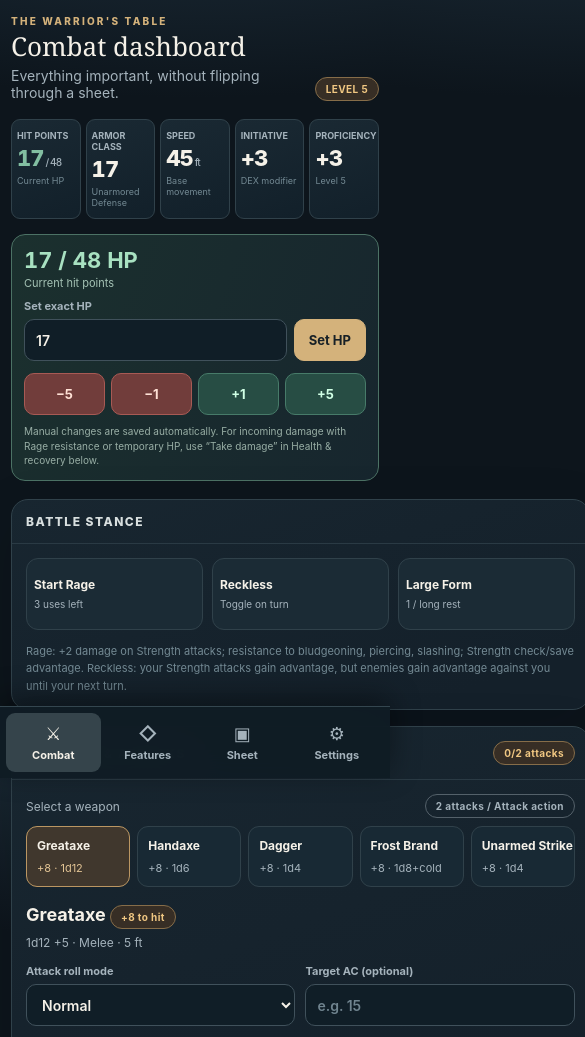
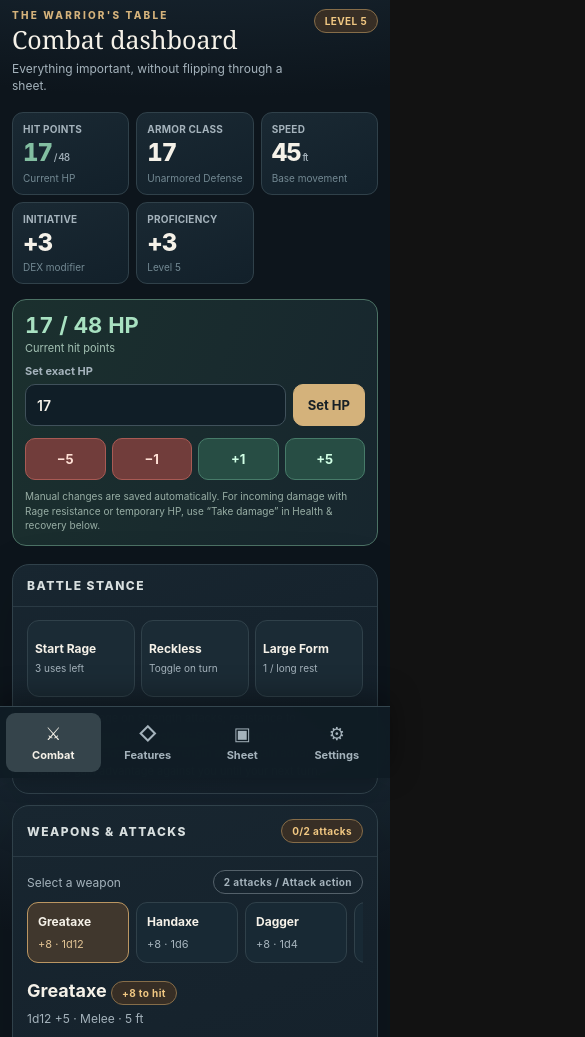
Before and after one commit to roamer25/openbook-audio, a website: page olof-combat/index.html in a window 390 px wide. Shown: the part 66-1103 px from the top of the page, 585 px wide, since content can reach past the window. Drawn offline with Linux system fonts and the light colour scheme.

Commit message:
Fix iPhone mobile viewport overflow and responsive combat layout

```diff
--- a/olof-combat/index.html
+++ b/olof-combat/index.html
@@ -6,6 +6,43 @@
 @media(max-width:850px){.app{padding:18px 15px 100px}.layout{grid-template-columns:1fr}.stats{gap:7px}.stat{padding:11px 8px}.stat .v{font-size:23px}.stat .k{font-size:9px}.stat .foot{font-size:9px}.topnav{display:none}.bottomnav{position:fixed;bottom:0;left:0;right:0;background:#101d25f5;backdrop-filter:blur(20px);border-top:1px solid #34464f;display:grid;grid-template-columns:repeat(4,1fr);z-index:10;padding:6px max(6px,env(safe-area-inset-right)) calc(6px + env(safe-area-inset-bottom)) max(6px,env(safe-area-inset-left));box-shadow:0 -8px 30px #0006}.bottomnav button{font-size:11px;padding:10px 4px}.bottomnav span{display:block;font-size:18px;margin-bottom:4px}.headline h2{font-size:26px}.tag{font-size:11px}.sectiongrid{grid-template-columns:1fr}.desktoponly{display:none}.mobileonly{display:initial}}
 @media(max-width:430px){.app{padding:14px 11px 106px}.brand h1{font-size:23px}.brandmark{width:43px;height:43px}.top{margin-bottom:18px}.panel .body{padding:14px}.panel .head{padding:14px}.stats{grid-template-columns:repeat(5,minmax(0,1fr));gap:5px}.stat{padding:10px 5px;border-radius:9px}.stat .v{font-size:22px}.stat .v small{font-size:10px}.stat .k{font-size:9px;letter-spacing:0}.stat .foot{font-size:9px}.toggle{padding:9px 7px}.toggle b{font-size:12px}.toggle span{font-size:10px}.tiles{gap:5px}.tile{padding:9px 4px;font-size:10px}.tile strong{font-size:13px}.skillgrid{grid-template-columns:repeat(3,1fr)}.dieresult{padding:12px}.dieresult .number{font-size:42px}}
 .quick-hp{display:flex;align-items:center;justify-content:space-between;gap:14px;flex-wrap:wrap;background:linear-gradient(110deg,#1b302e,#17262e);border:1px solid #4c7265;border-radius:14px;padding:14px 18px;margin:-3px 0 18px}.quick-hp-copy{min-width:135px}.quick-hp-copy strong{display:block;color:#a8e1c1;font-size:22px;line-height:1.2;font-variant-numeric:tabular-nums}.quick-hp-copy span{display:block;color:#a4c2b4;font-size:11px;margin-top:3px}.quick-hp-tools{display:flex;align-items:flex-end;gap:12px;flex-wrap:wrap;flex:1;justify-content:flex-end}.quick-hp-set{display:flex;align-items:flex-end;gap:7px}.quick-hp-set label{min-width:93px}.quick-hp-set input{width:100px}.quick-hp-adjust{display:flex;gap:6px;flex-wrap:wrap}.quick-hp-adjust .btn{min-width:47px;padding:9px}.quick-hp-help{width:100%;font-size:10px;color:#98aea5;line-height:1.45;margin-top:-4px}@media(max-width:620px){.quick-hp{padding:12px;gap:9px}.quick-hp-tools{flex:1 1 100%;justify-content:space-between}.quick-hp-set{flex:1}.quick-hp-set label{flex:1}.quick-hp-set input{width:100%}.quick-hp-adjust{justify-content:space-between;flex:1 1 100%}.quick-hp-adjust .btn{flex:1}.quick-hp-help{margin-top:0}}
+
+/* iPhone/mobile layout: constrain intrinsic grid sizes to the available viewport */
+html,body{width:100%;max-width:100%;overflow-x:clip}
+.app,.app main,.layout,.colstack,.panel,.panel .body,.headline,.stats{min-width:0;max-width:100%}
+.layout,.sectiongrid{grid-template-columns:minmax(0,1fr)}
+.colstack{min-width:0}
+.panel .body{overflow-wrap:break-word}
+.row,.between{min-width:0}
+.togglegrid{grid-template-columns:repeat(3,minmax(0,1fr))}
+.tiles{grid-template-columns:repeat(4,minmax(0,1fr))}
+.hpbuttons{grid-template-columns:repeat(3,minmax(0,1fr))}
+.fieldrow,.horizontal{grid-template-columns:repeat(2,minmax(0,1fr))}
+.weaponbar{width:100%;max-width:100%;min-width:0;overscroll-behavior-x:contain;-webkit-overflow-scrolling:touch;scroll-snap-type:x proximity}
+.weapon{scroll-snap-align:start}
+@media(min-width:851px){.layout{grid-template-columns:minmax(0,1.65fr) minmax(290px,.9fr)}.sectiongrid{grid-template-columns:repeat(2,minmax(0,1fr))}}
+@media(max-width:620px){
+ .app{padding:12px 12px calc(98px + env(safe-area-inset-bottom));max-width:100vw}
+ .top{gap:9px;margin-bottom:16px}
+ .brand{gap:9px;min-width:0}.brand h1{font-size:24px}.brand span{letter-spacing:.12em;font-size:9px;white-space:nowrap}
+ .brandmark{flex:0 0 40px;width:40px;height:40px;font-size:22px}
+ .tag{font-size:10px;padding:6px 9px}
+ .headline{align-items:flex-start;gap:7px}.headline h2{font-size:25px}.headline .desc{font-size:12px;line-height:1.45}
+ .stats{grid-template-columns:repeat(3,minmax(0,1fr));gap:7px}
+ .stat{padding:10px;border-radius:11px}.stat .k{font-size:10px;letter-spacing:.02em}.stat .v{font-size:24px}.stat .foot{font-size:10px}
+ .stat:nth-child(4),.stat:nth-child(5){grid-column:span 1}
+ .layout,.colstack{gap:11px}
+ .panel .head{padding:13px 14px}.panel .body{padding:13px 14px}
+ .togglegrid{gap:6px}.toggle{padding:10px 7px;min-height:77px}.toggle b{font-size:12px}.toggle span{font-size:10px;line-height:1.35}
+ .hpbuttons{gap:6px}.hpbuttons .btn{font-size:11px;padding:8px 6px;white-space:normal;line-height:1.25}
+ .tiles{gap:6px}.tile{padding:9px 3px}
+ .fieldrow{gap:7px}
+ .dieresult{gap:6px}.dieresult .number{font-size:40px}
+ .bottomnav{padding-bottom:calc(6px + env(safe-area-inset-bottom))}
+ .bottomnav button{min-width:0}
+}
+@media(max-width:360px){.stats{grid-template-columns:repeat(2,minmax(0,1fr))}.togglegrid{grid-template-columns:repeat(2,minmax(0,1fr))}.hpbuttons{grid-template-columns:repeat(2,minmax(0,1fr))}.fieldrow{grid-template-columns:1fr}.quick-hp-set{flex-wrap:wrap}}
+
 </style>
 </head><body><div id="app" class="app"></div><div id="bottomnav" class="bottomnav" role="navigation" aria-label="Main navigation"></div><div id="toast" class="toast hidden" role="status" aria-live="polite"></div>
 <script>
```
